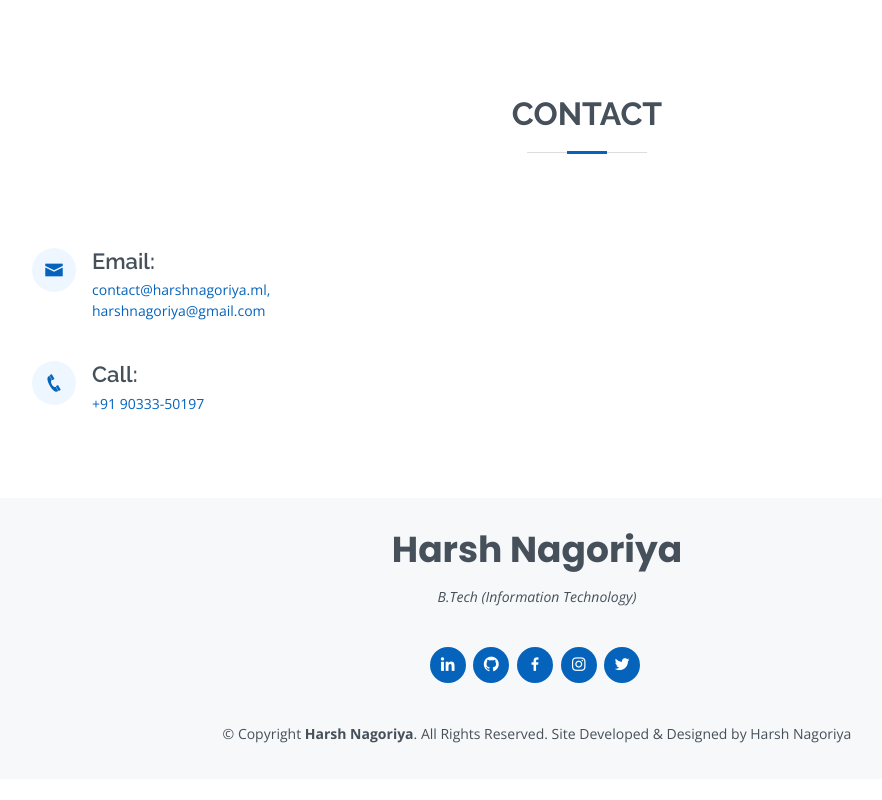
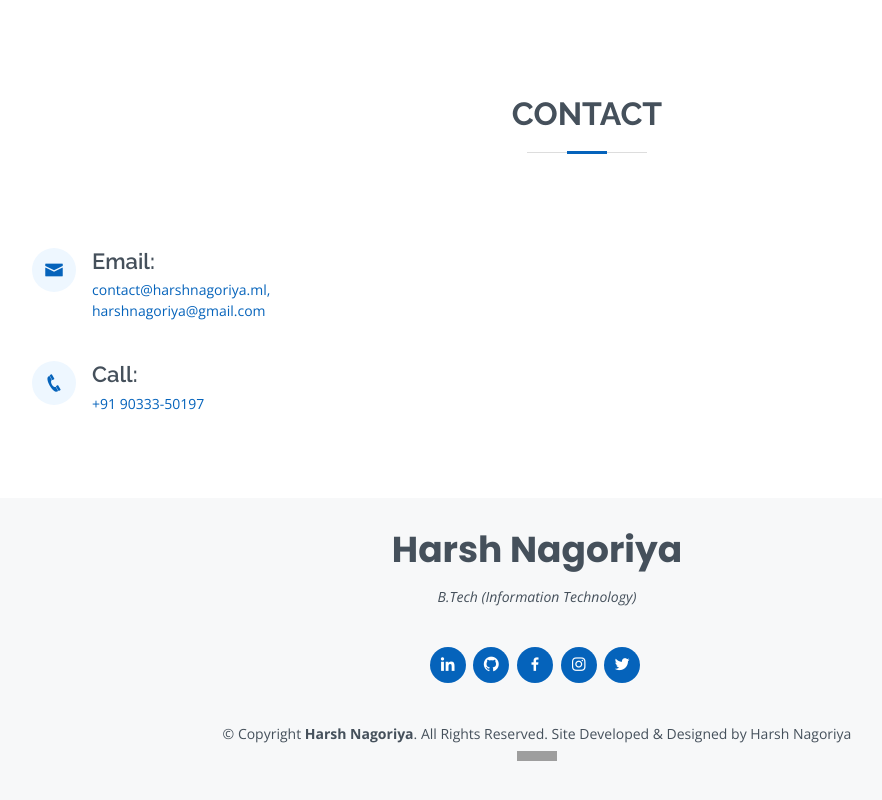
Before and after one commit to harshnagoriya/harshnagoriya.github.io, a plain HTML site: page index.html in a window 1280 px wide. Shown: the part 6126-6926 px from the top of the page, without its empty margins (103-985 px from the left). Before the commit the page ends 6905 px from the top, so only its background shows below. Drawn offline with nearby package versions, Linux system fonts and the light colour scheme; grey boxes are pictures that could not be loaded.

Commit message:
Uploaded Site counter

```diff
--- a/index.html
+++ b/index.html
@@ -465,6 +465,9 @@
       <div class="copyright">
         &copy; Copyright <strong><span>Harsh Nagoriya</span></strong>. All Rights Reserved.
         Site Developed &amp; Designed by Harsh Nagoriya
+	       </br>
+		  <img src="https://counter3.stat.ovh/private/freecounterstat.php?c=p7xs5yf9jrapr7d88c9jcfemtk197xyt" border="0" title="counter" alt="counter" width="40" height="10">
+
       </div>
     </div>
   </footer><!-- End Footer -->
```
